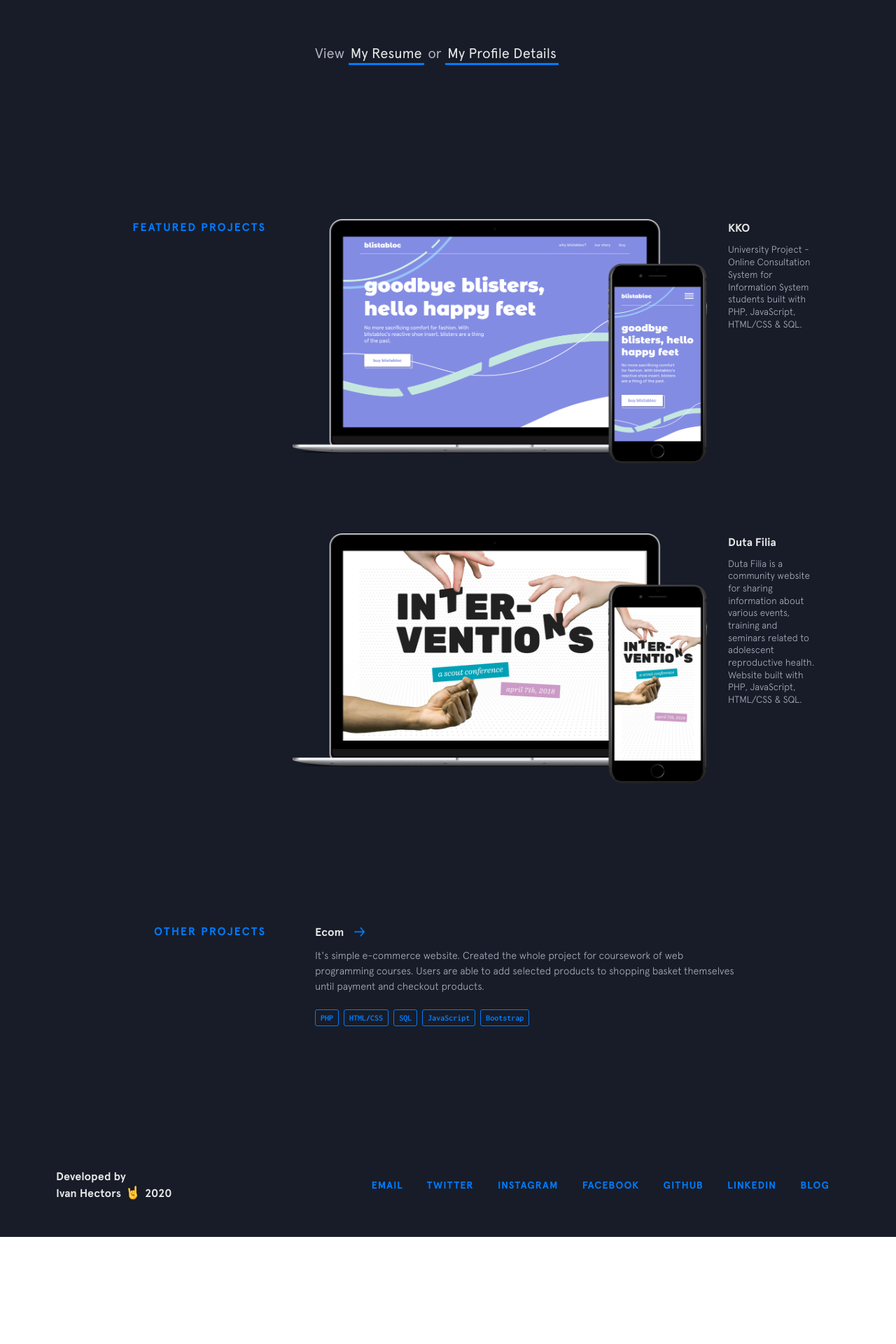
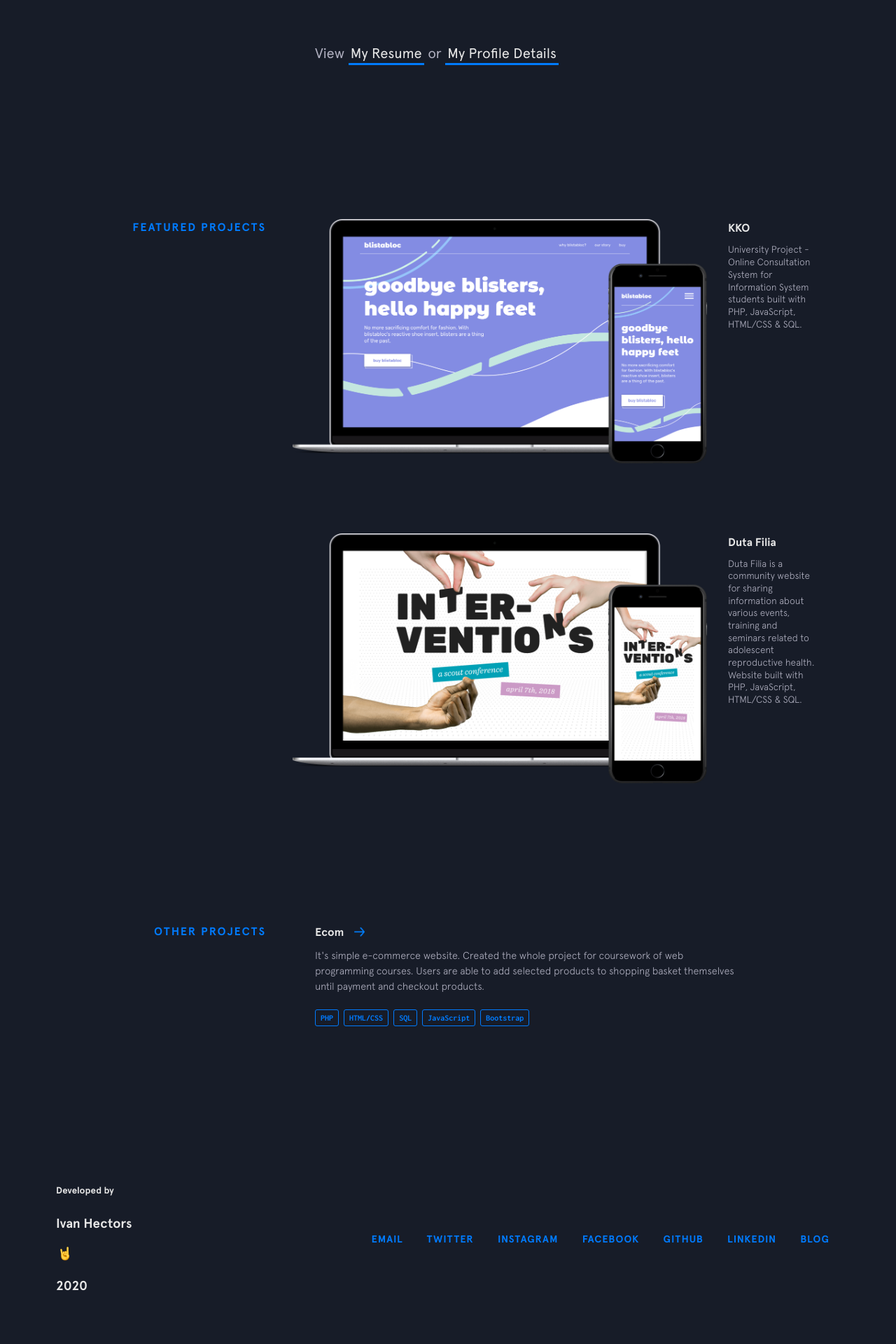
Before and after one commit to ivanhectors/ivanhectors.github.io, a Jekyll site: the page built from index.html, in a window 1280 px wide. Shown: the part 2348-4268 px from the top of the page at 70% size. Built offline with Jekyll 4.4.1, drawn with Linux system fonts in a browser that asks for light colours; nearby versions of some CDN libraries; before the commit the page ends 4115 px from its top, so only the background shows below that.

```diff
--- a/_includes/footer.html
+++ b/_includes/footer.html
@@ -1,12 +1,12 @@
 <footer class="footer">
   <div class="footer__copyright">
     <div class="top">
-      <span>Developed by</span>
+      <h5>Developed by</h5>
     </div>
     <div class="bottom">
-      <span>Ivan Hectors</span>
+      <h3>Ivan Hectors</h3>
       <img class="emoji" src="{{site.baseurl}}/img/emojis/rockon.png" alt="emoji">
-      <span>2020</span>
+      <h3>2020</h3>
     </div>
   </div>
   <div class="footer__links">
```
